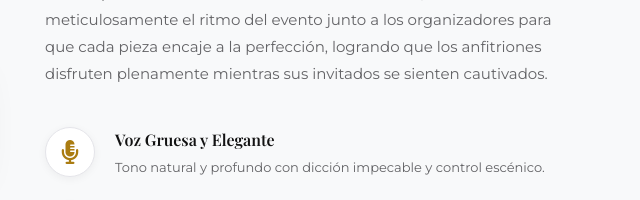
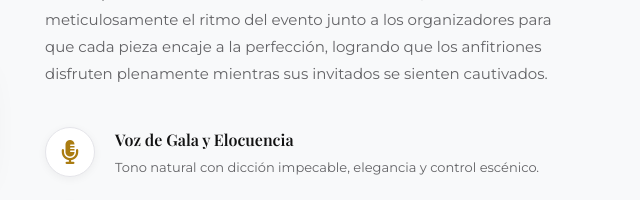
Before and after one commit to elmermercado456/emsnaestro-de-ceremonia-, a website: page public/index.html in a window 1280 px wide. Shown: the part 1409-1609 px from the top of the page, 640-1280 px from the left. Drawn offline with nearby package versions, Linux system fonts and the light colour scheme; a web font is replaced by a local one.

Commit message:
Corrige texto de la sección sobre mi: Voz de Gala y Elocuencia

```diff
--- a/public/index.html
+++ b/public/index.html
@@ -113,8 +113,8 @@
               <div class="about-feature-item">
                 <i class="fa-solid fa-microphone-lines feature-icon"></i>
                 <div>
-                  <h4>Voz Gruesa y Elegante</h4>
-                  <p>Tono natural y profundo con dicción impecable y control escénico.</p>
+                  <h4>Voz de Gala y Elocuencia</h4>
+                  <p>Tono natural con dicción impecable, elegancia y control escénico.</p>
                 </div>
               </div>
               <div class="about-feature-item">
```
